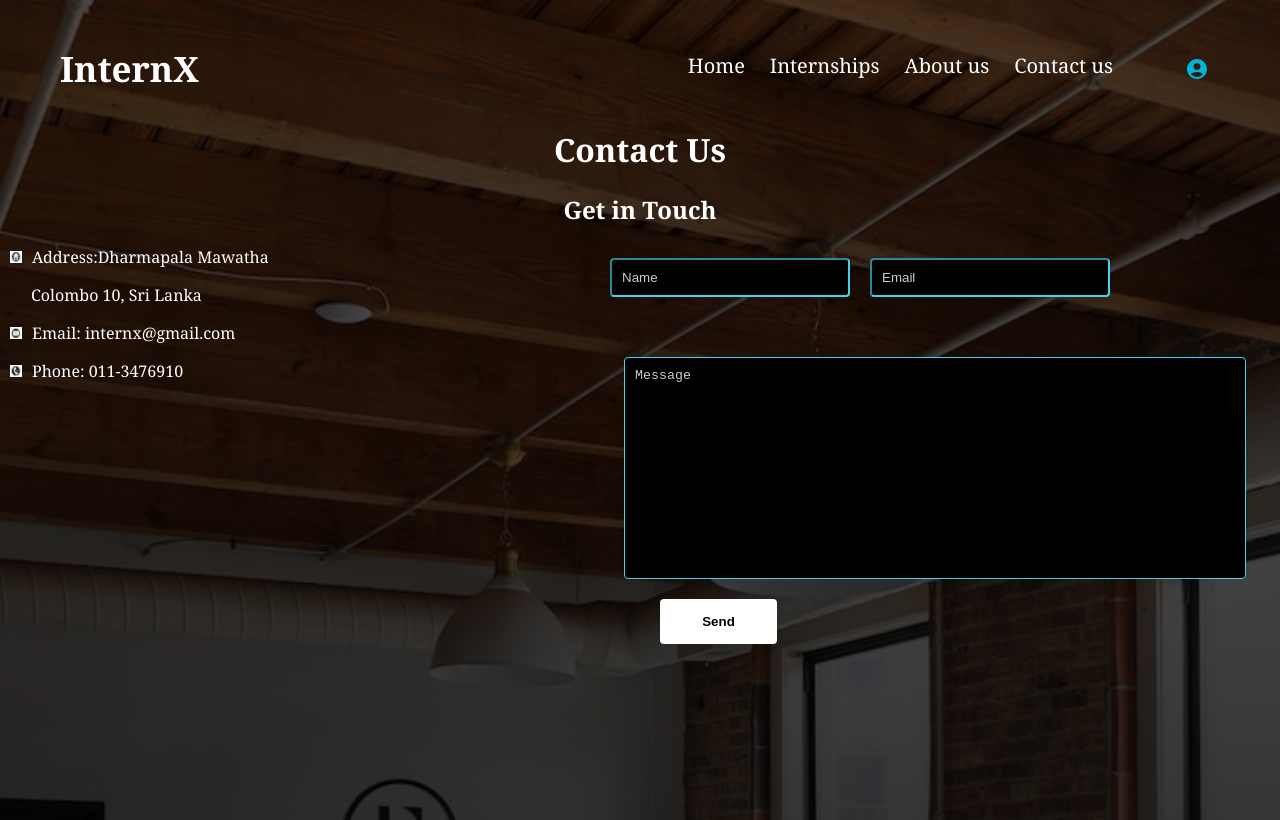
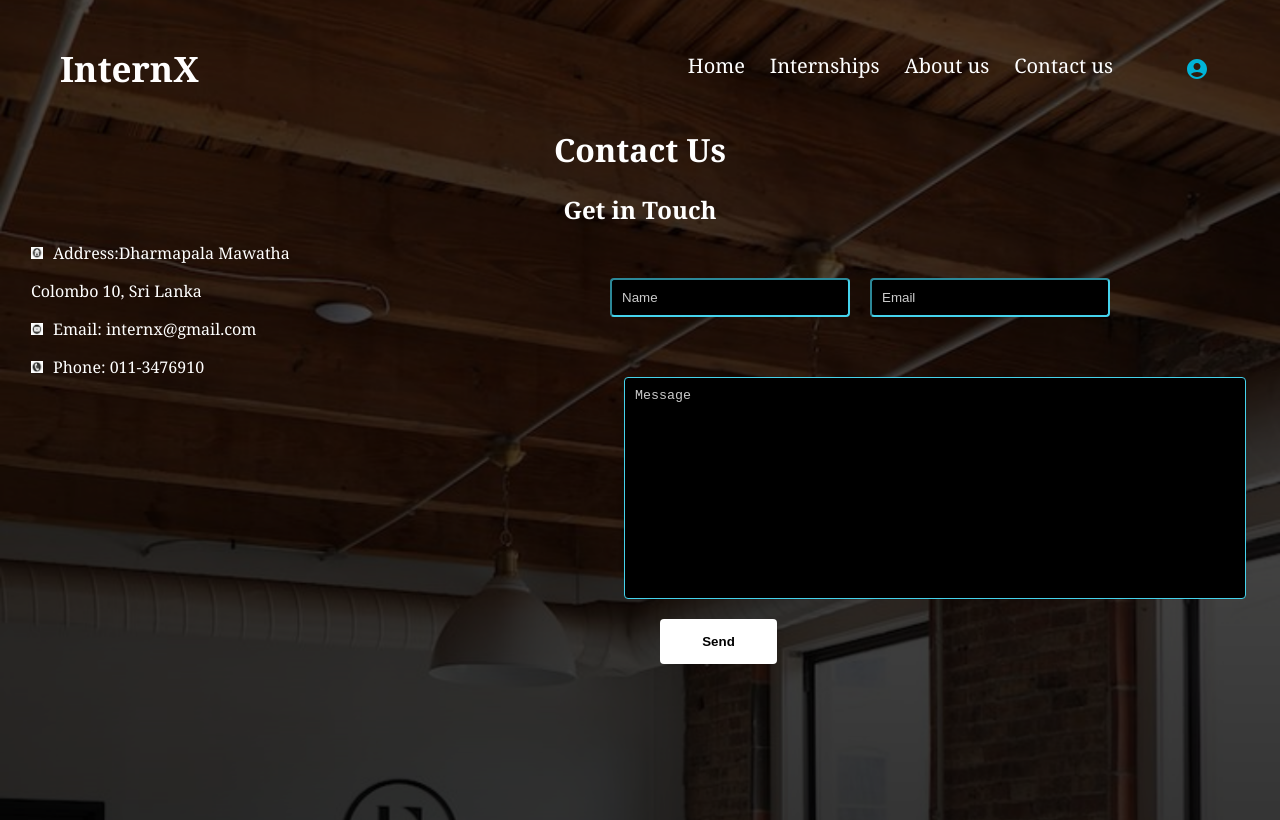
Before and after one commit to KushaRa/InternX_Front, a React (Create React App) app in the folder skillsync/: page /contact in a window 1280 px wide. Built offline with nearby package versions, Linux system fonts and the light colour scheme.

Commit message:
added a nev class name for the inpt fields,name and email.

```diff
--- a/skillsync/src/Pages/Contact/Contact.js
+++ b/skillsync/src/Pages/Contact/Contact.js
@@ -16,12 +16,12 @@ export const Contact = () => {
                 <MainNav />
                 <h1 className='contact-h1'>Contact Us</h1>
                 <div className='contat-content'>
-                    <div className='contacct-info'>
+                     <div className='contact-info'>
                         <h2 className='contact-h2'>Get in Touch</h2>
-                        <p><img className="address-logo " src={address} alt="Logo" />Address:Dharmapala Mawatha</p>
+                        <p className='contact-p'><img className="address-logo " src={address} alt="Logo" />Address:Dharmapala Mawatha</p>
                         <p className='contact-p'>Colombo 10, Sri Lanka</p>
-                        <p><img className="email-logo " src={email} alt="Logo" />Email: internx@gmail.com</p>
-                        <p><img className="phone-logo " src={phone} alt="Logo" />Phone: 011-3476910</p>
+                        <p className='contact-p'><img className="email-logo " src={email} alt="Logo" />Email: internx@gmail.com</p>
+                        <p className='contact-p'><img className="phone-logo " src={phone} alt="Logo" />Phone: 011-3476910</p>
                     </div>
                     <div className='contact-form'>
                         <div className='cInput-group'>
@@ -38,9 +38,9 @@ export const Contact = () => {
 
 
 
-        // </div>
+        //  </div>
 
-    )
+    );
 
 }
 export default Contact;
```
